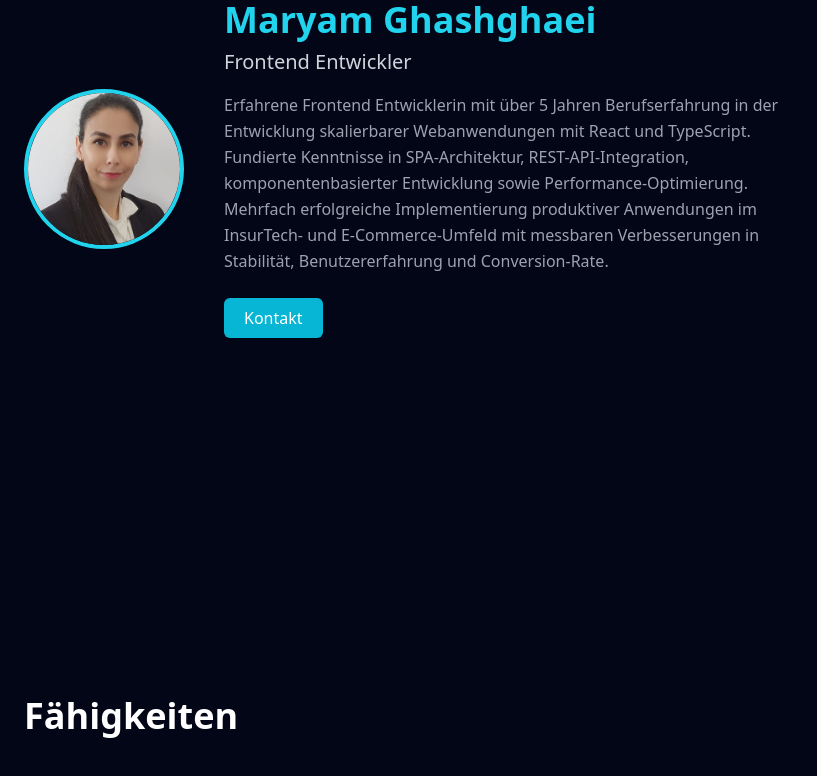
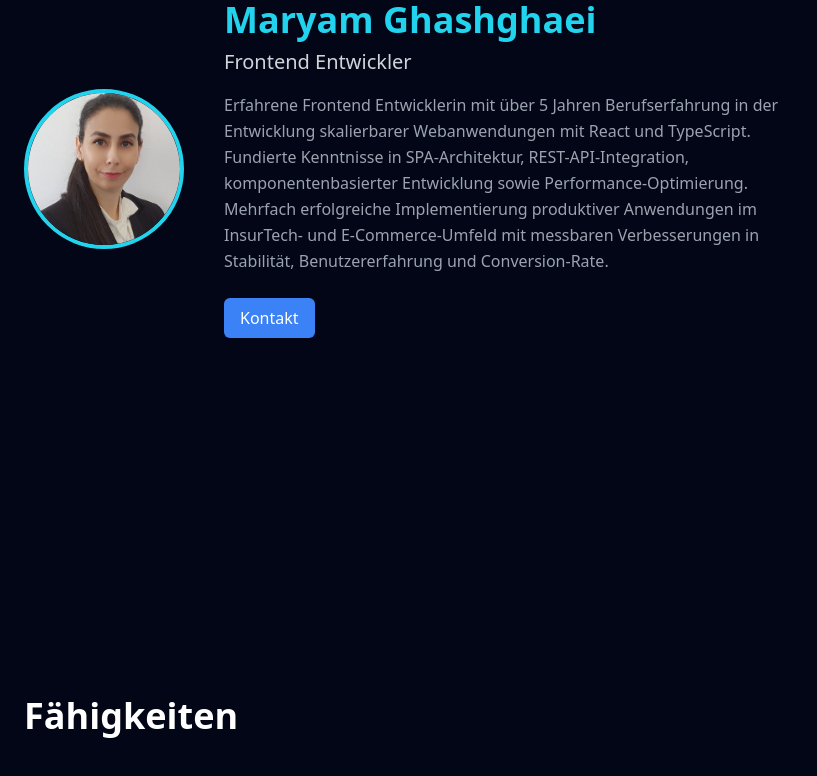
Before and after one commit to ghashghaei/my-portfolio, a Next.js app: page /de in a window 1280 px wide. Shown: the part 1000-1776 px from the top of the page, without its empty margins (0-817 px from the left). Built offline with nearby package versions, Linux system fonts and the light colour scheme.

Commit message:
improve about section

```diff
--- a/app/components/sections/AboutSection.tsx
+++ b/app/components/sections/AboutSection.tsx
@@ -1,5 +1,8 @@
 import { getLocale } from "../../lib/getLocale";
 import Image from "next/image";
+import CoreButton from "../ui/CoreButton/CoreButton";
+import CoreTooltip from "../ui/CoreTooltip/CoreTooltip";
+import { contactItems } from "../../config/contact";
 
 type Props = {
   locale: string;
@@ -7,6 +10,20 @@ type Props = {
 
 export default function AboutSection({ locale }: Props) {
   const lang = getLocale(locale);
+  const contactContent = (
+    <div className="flex flex-col gap-2 text-sm">
+      {contactItems.map((item) => (
+        <a
+          key={item.label}
+          href={item.href}
+          target="_blank"
+          className="hover:text-cyan-400"
+        >
+          {item.label}: {item.value}
+        </a>
+      ))}
+    </div>
+  );
 
   return (
     <div className="flex flex-col md:flex-row items-center gap-10">
@@ -16,6 +33,7 @@ export default function AboutSection({ locale }: Props) {
           src="/profile.jpg"
           alt="profile"
           fill
+          sizes="(max-width: 768px) 160px, 160px"
           className="rounded-full object-cover border-4 border-cyan-400"
         />
       </div>
@@ -31,9 +49,11 @@ export default function AboutSection({ locale }: Props) {
         </p>
 
         <div className="mt-6">
-          <button className="bg-cyan-500 px-5 py-2 rounded-md hover:bg-cyan-400 transition">
-            {lang.about.contact}
-          </button>
+          <CoreTooltip text={contactContent}>
+            <CoreButton variant="primary" size="md">
+              {lang.about.contact}
+            </CoreButton>
+          </CoreTooltip>
         </div>
       </div>
     </div>
--- a/app/components/ui/CoreTooltip/CoreTooltip.tsx
+++ b/app/components/ui/CoreTooltip/CoreTooltip.tsx
@@ -8,7 +8,7 @@ import {
 } from "./CoreTooltip.Styles";
 
 type CoreTooltipProps = {
-  text: string;
+  text: React.ReactNode;
   position?: TooltipPosition;
   children: React.ReactNode;
 };
--- /dev/null
+++ b/app/config/contact.ts
@@ -0,0 +1,18 @@
+export type ContactItem = {
+  label: string;
+  value: string;
+  href: string;
+};
+
+export const contactItems: ContactItem[] = [
+  {
+    label: "Email",
+    value: "marya.ghashghaei@gmail.com",
+    href: "mailto:marya.ghashghaei@gmail.com",
+  },
+  {
+    label: "LinkedIn",
+    value: "https://www.linkedin.com/in/maryam-ghashghaei/",
+    href: "https://www.linkedin.com/in/maryam-ghashghaei/",
+  },
+];
```
